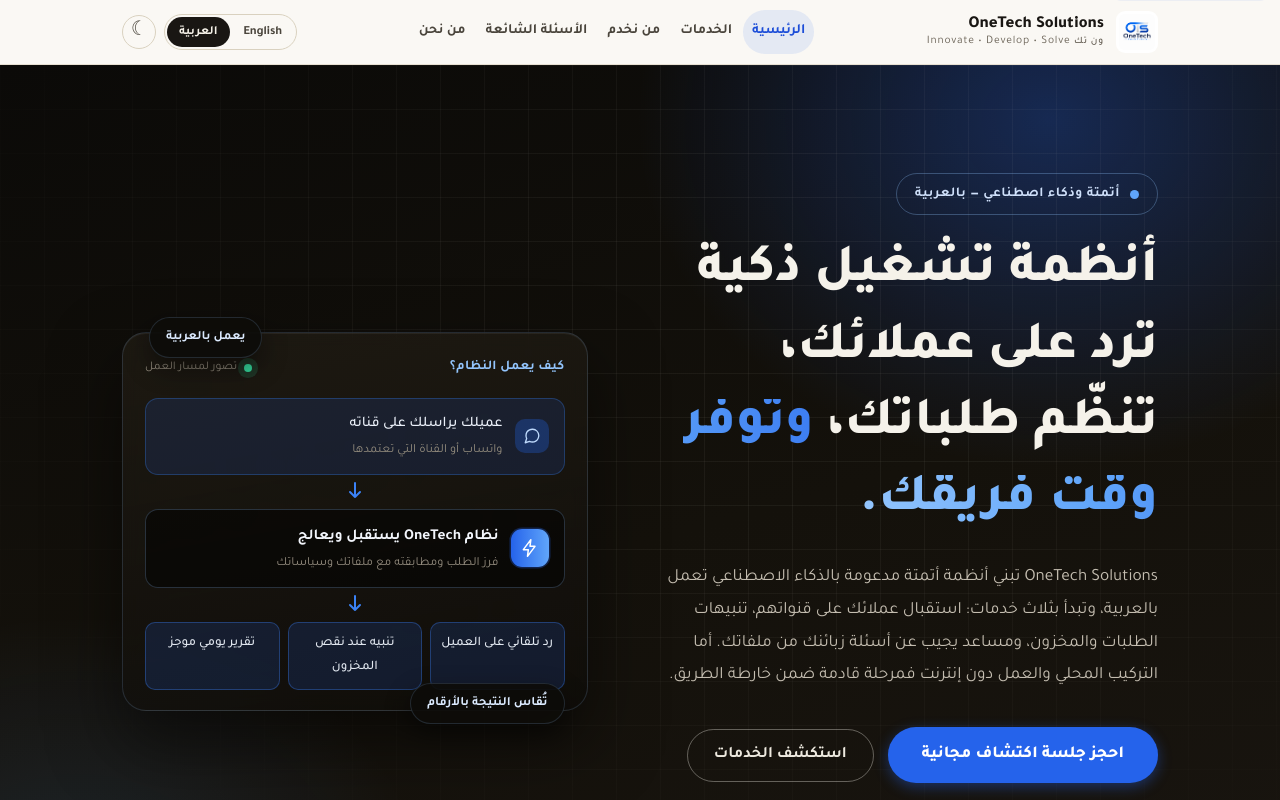
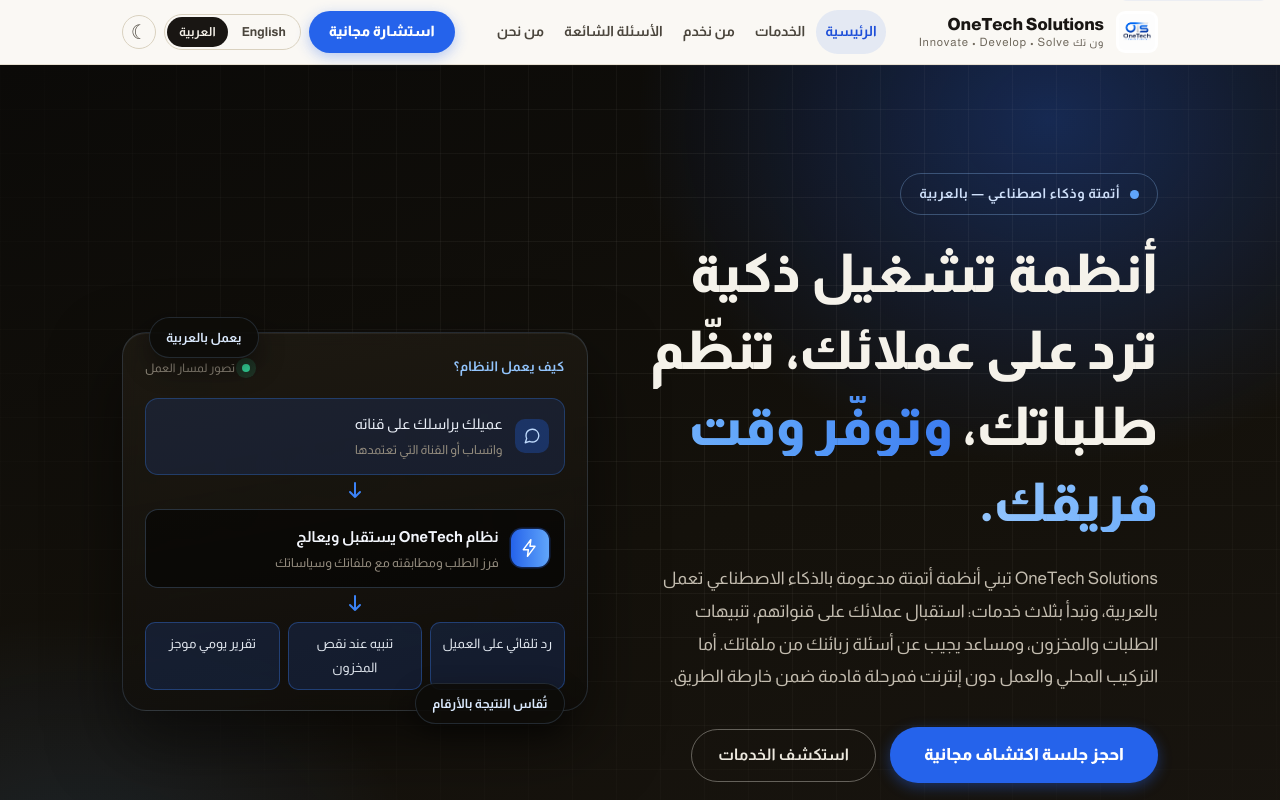
Before and after one commit to Anas379110/onetech-site, an Astro site: page / in a window 1280 px wide. Shown: the top 800 px of the page. Built offline with nearby package versions, Linux system fonts and the light colour scheme; Astro itself is replaced by a stand-in of ours.

Commit message:
Redesign v7: Almarai font, header pill CTA, giant footer brand
Added a WhatsApp contact link and updated CSS imports.

```diff
--- a/src/layouts/Base.astro
+++ b/src/layouts/Base.astro
@@ -1,6 +1,7 @@
 ---
 import '../styles/global.css';
 import '../styles/v6.css';
+import { contact } from '../config';
 interface Props { title: string; description: string; current?: string; }
 const { title, description, current = '' } = Astro.props;
 const nav = [
@@ -36,10 +37,10 @@ const languageTarget = ['/privacy', '/terms', '/links'].includes(Astro.url.pathn
 	<meta name="twitter:card" content="summary_large_image" />
 	<link rel="apple-touch-icon" href="/apple-touch-icon.png" />
 	<meta property="og:locale" content="ar_AR" />
-	<meta name="theme-color" content="#0F172A" />
+	<meta name="theme-color" content="#0B0A08" />
 	<link rel="preconnect" href="https://fonts.googleapis.com" />
 	<link rel="preconnect" href="https://fonts.gstatic.com" crossorigin />
-	<link rel="stylesheet" href="https://fonts.googleapis.com/css2?family=Tajawal:wght@400;500;700;800&display=swap" />
+	<link rel="stylesheet" href="https://fonts.googleapis.com/css2?family=Almarai:wght@400;700;800&display=swap" />
 </head>
 <body>
 	<a class="skip-link" href="#main-content">تخطَّ إلى المحتوى</a>
@@ -66,6 +67,7 @@ const languageTarget = ['/privacy', '/terms', '/links'].includes(Astro.url.pathn
 				</nav>
 			</details>
 			<div class="site-controls" aria-label="اللغة والمظهر">
+			<a class="nav-cta" href={contact.whatsapp}>استشارة مجانية</a>
 			<nav class="language-switch" aria-label="اللغة" dir="ltr"><span aria-current="true" lang="ar">العربية</span><a href={languageTarget} hreflang="en" lang="en">English</a></nav>
 				<button class="theme-toggle" type="button" data-theme-toggle data-dark="الوضع الداكن" data-light="الوضع المضيء" aria-pressed="false"><span data-theme-icon aria-hidden="true">☾</span><span class="sr-only" data-theme-label>الوضع الداكن</span></button>
 			</div>
@@ -92,6 +94,7 @@ const languageTarget = ['/privacy', '/terms', '/links'].includes(Astro.url.pathn
 					<a href="/en" hreflang="en">English</a>
 				</nav>
 			</div>
+			<div class="foot-giant" aria-hidden="true">OneTech</div>
 		</div>
 	</footer>
 
```
